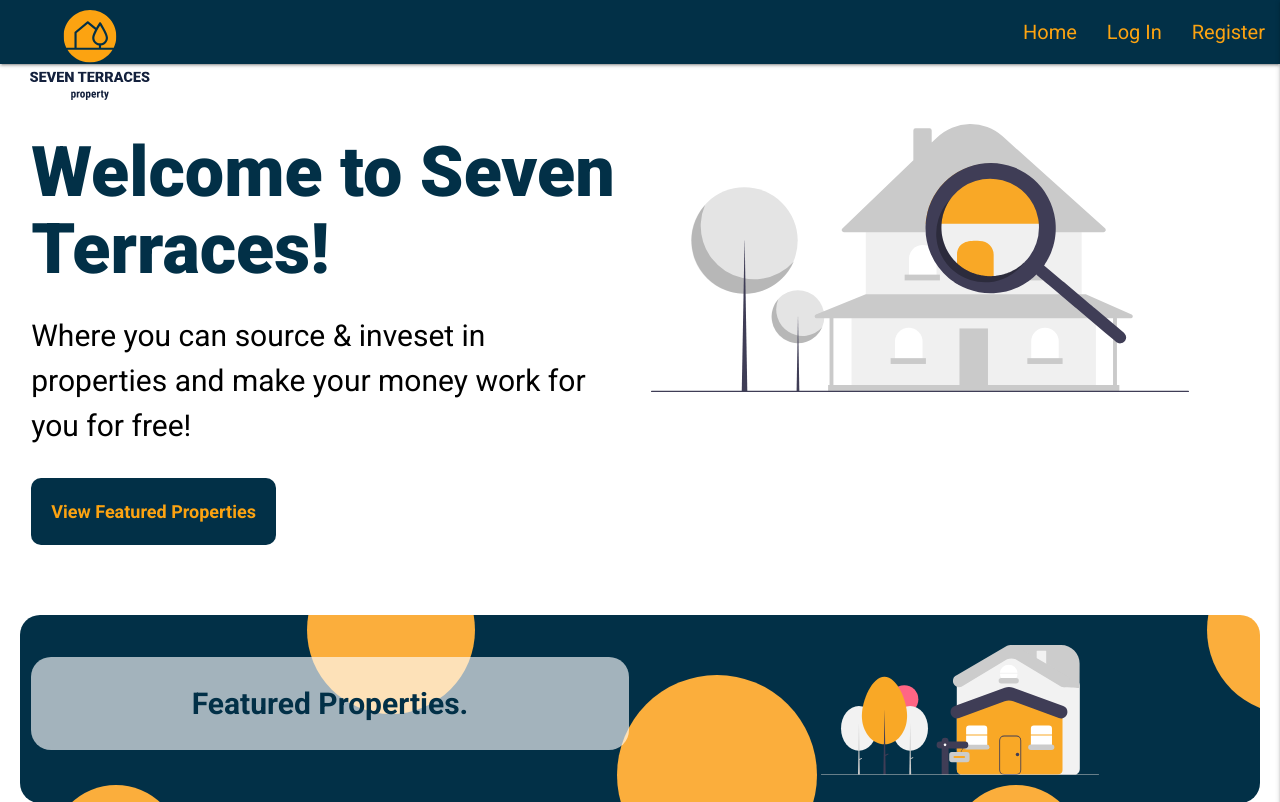
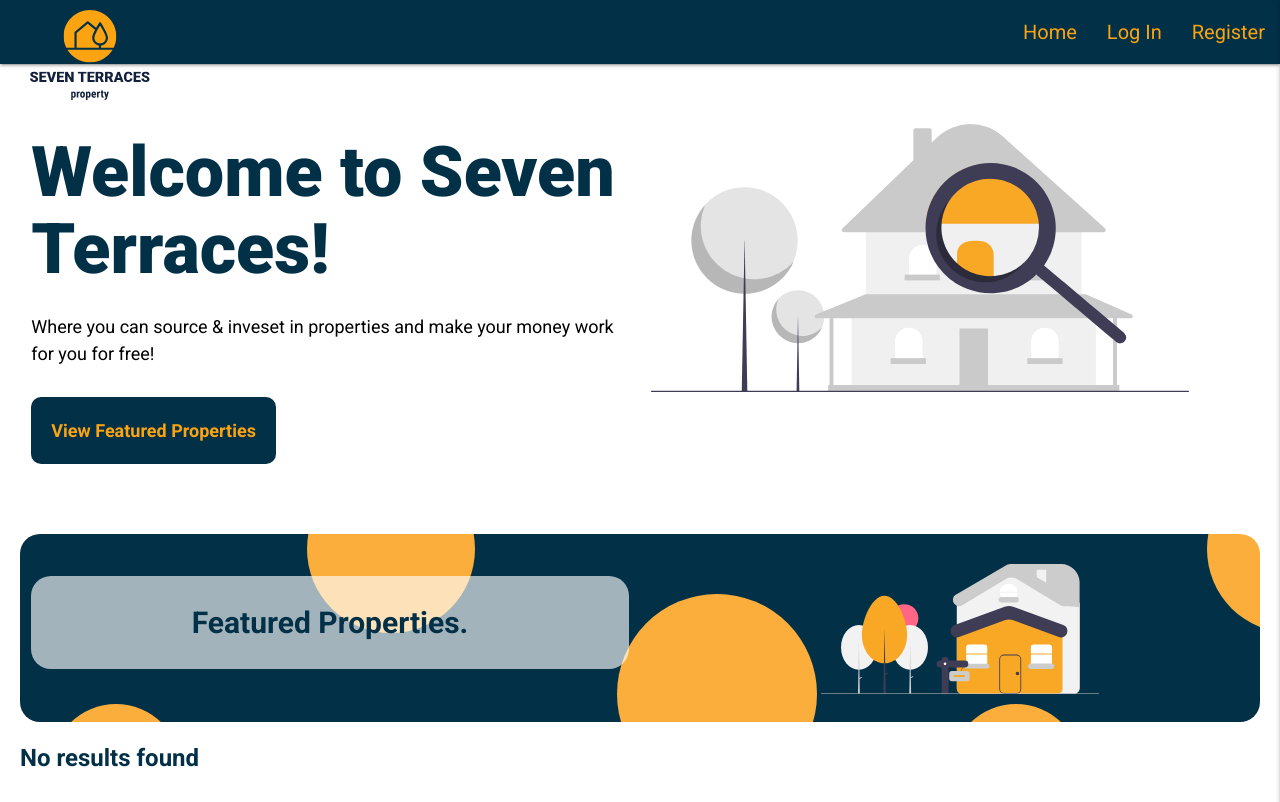
Before and after one commit to TNamdarian/seven-terraces, a Flask app: page / in a window 1280 px wide. Shown: the top 802 px of the page. Run offline with Flask 2, Linux system fonts and the light colour scheme; data that the repository does not hold is empty; some libraries are stand-ins or nearby versions.

Commit message:
make the home page responsive

```diff
--- a/static/css/style.css
+++ b/static/css/style.css
@@ -799,6 +799,6 @@ footer .copyright {
 
 @media only screen and (min-width: 1000px) {
     .home-p {
-        font-size: 30px;
+        font-size: 18px;
     }
 }
```
